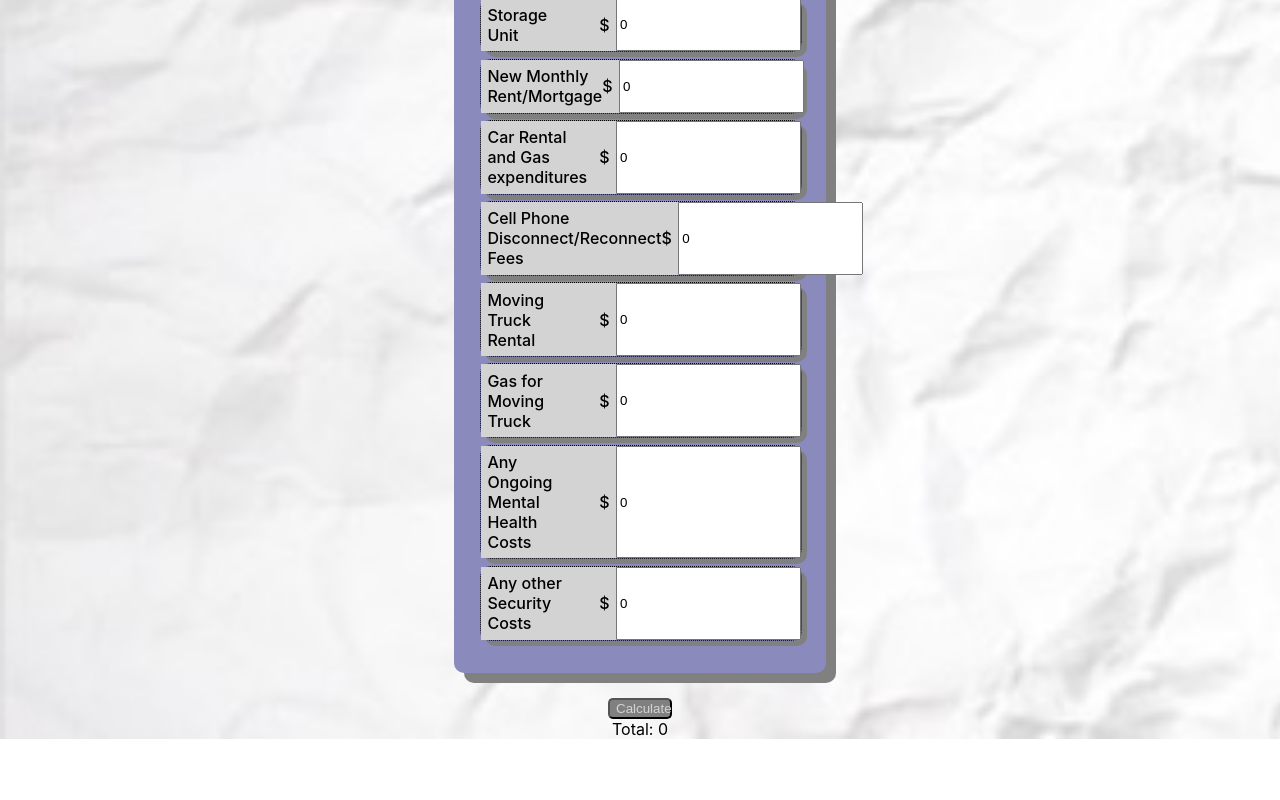
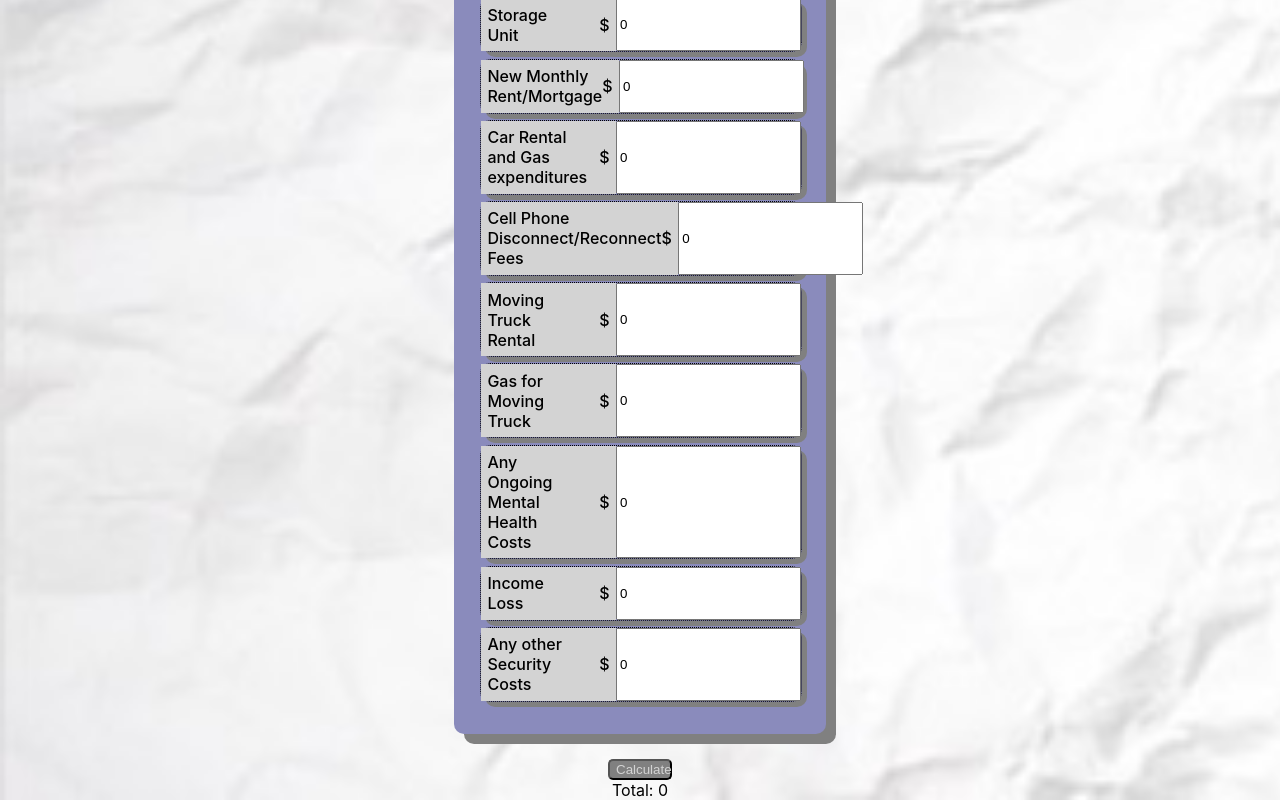
Before and after one commit to BW-Domestic-Violence-Survivors-Tool/frontend, a React (Create React App) app in the folder frontend/: page /BudgetReview in a window 1280 px wide. Shown: the part 1298-2098 px from the top of the page. Before the commit the page ends 2037 px from the top, so only its background shows below. Built offline with nearby package versions, Linux system fonts and the light colour scheme; sample sign-in values are in the browser's storage.

Commit message:
fixed bug

```diff
--- a/frontend/src/Components/BudgetReview.js
+++ b/frontend/src/Components/BudgetReview.js
@@ -79,6 +79,7 @@ const BudgetCalculator = ({ errors, touched, values, status }) => {
     movingTruck: 0,
     gasMoving: 0,
     mentalHealth: 0,
+    incomeLoss: 0,
     security: 0
   });
 
@@ -121,6 +122,7 @@ const BudgetCalculator = ({ errors, touched, values, status }) => {
         monthlyBudget.movingTruck -
         monthlyBudget.gasMoving -
         monthlyBudget.mentalHealth -
+        monthlyBudget.incomeLoss -
         monthlyBudget.security
     );
     console.log({ totalCost });
@@ -375,6 +377,18 @@ const BudgetCalculator = ({ errors, touched, values, status }) => {
 
           <LabelHandler>
             <Label>
+              Income Loss <span className="rightOrient"> $</span>
+            </Label>
+            <input
+              type="text"
+              name="incomeLoss"
+              onChange={changeHandler}
+              value={monthlyBudget.incomeLoss}
+            ></input>
+          </LabelHandler>
+
+          <LabelHandler>
+            <Label>
               Any other Security Costs <span className="rightOrient"> $</span>
             </Label>
             <input
```
